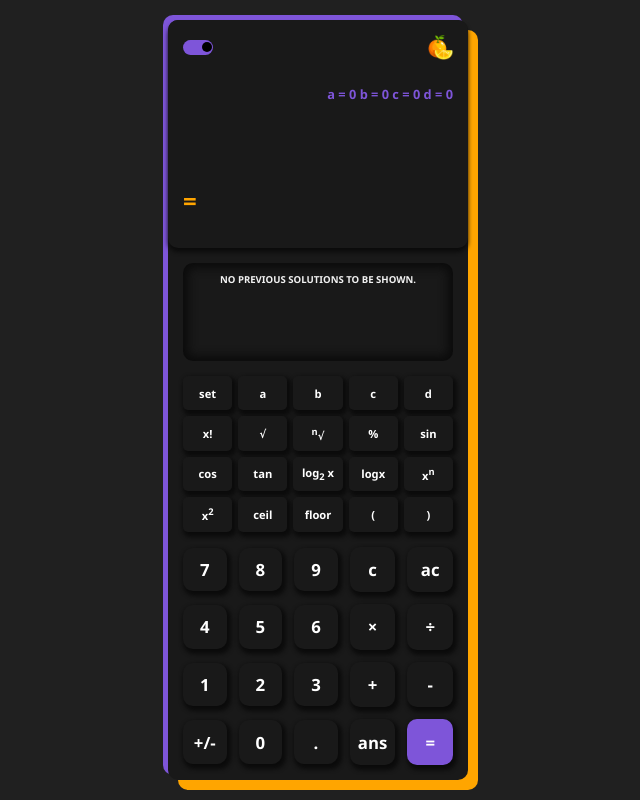
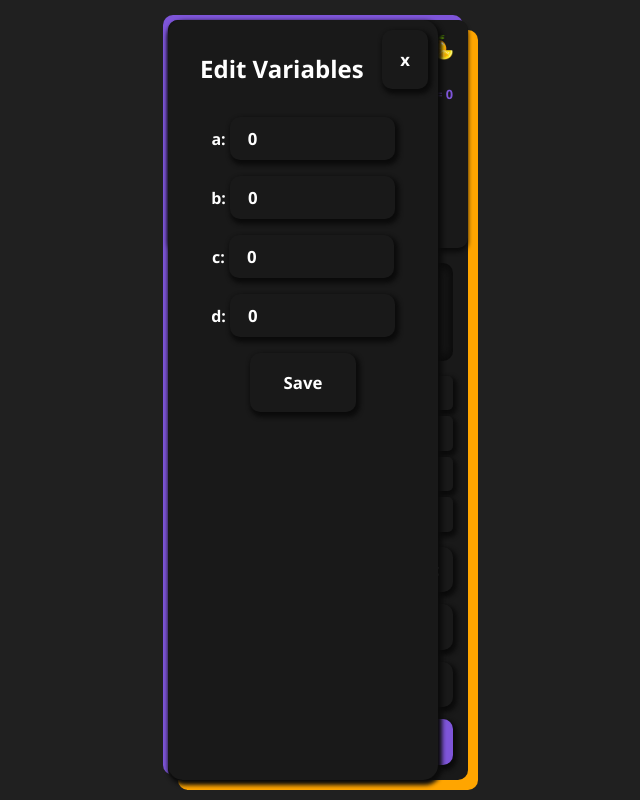
Before and after one commit to AdrianGallano/advance-calculator2, a website built with webpack: page index.html in a window 1280 px wide. Both pictures are taken after a click on the button "set". Shown: the whole page, without its empty margins (322-962 px from the left). Built offline with nearby package versions, Linux system fonts and the light colour scheme.

Commit message:
Add set functionality

```diff
--- a/index.html
+++ b/index.html
@@ -6,13 +6,42 @@
     <title>Advance Calculator</title>
     <link rel="icon" href="./static/images/orange.png" />
     <link rel="stylesheet" href="./static/style.css" />
-    <script src="./src/scripts/change-color-theme.js" defer ></script>
-    <script src="./src/scripts/keyboard.js" defer ></script>
-    <script src="./dist/main.js" defer ></script>
+    <script src="./src/scripts/change-color-theme.js" defer></script>
+    <script src="./src/scripts/keyboard.js" defer></script>
+    <script src="./dist/main.js" defer></script>
   </head>
   <body>
     <main>
       <div class="calculator">
+        <!-- Set overlay -->
+        <div class="nav-container">
+          <nav class="navigation">
+            <button id="close-btn">x</button>
+            <p>Edit Variables</p>
+            <ul>
+              <li>
+                <label for="a">a:</label>
+                <input type="text" id="a" value="0" name="variable" />
+              </li>
+              <li>
+                <label for="b">b:</label>
+                <input type="text" id="b" value="0" name="variable" />
+              </li>
+              <li>
+                <label for="c">c:</label>
+                <input type="text" id="c" value="0" name="variable" />
+              </li>
+              <li>
+                <label for="d">d:</label>
+                <input type="text" id="d" value="0" name="variable" />
+              </li>
+              <li>
+                <input type="button" value="Save">
+              </li>
+            </ul>
+          </nav>
+        </div>
+        <!-- The whole calc -->
         <div class="display">
           <div class="upper-display">
             <img
@@ -21,15 +50,14 @@
               alt="orange"
             />
             <input type="checkbox" id="darkmode-toggle" checked />
-            <label for="darkmode-toggle">
-            </label>
+            <label for="darkmode-toggle"> </label>
           </div>
           <div class="solution">
             <p id="variables">
-              a = <span data-content="a">0</span>
-              b = <span data-content="b">0</span>
-              c = <span data-content="c">0</span>
-              d = <span data-content="d">0</span>
+              a = <span data-content="a">0</span> b =
+              <span data-content="b">0</span> c =
+              <span data-content="c">0</span> d =
+              <span data-content="d">0</span>
             </p>
             <p id="solution-box"></p>
           </div>
@@ -41,7 +69,6 @@
         <div class="keypad">
           <div class="history">
             <p>NO PREVIOUS SOLUTIONS TO BE SHOWN.</p>
-
           </div>
           <div class="complex-operators">
             <button class="complex-buttons" data-content="set">set</button>
@@ -51,15 +78,23 @@
             <button class="complex-buttons" data-content="d">d</button>
             <button class="complex-buttons" data-content="!">x!</button>
             <button class="complex-buttons" data-content="sqrt(">√</button>
-              <button class="complex-buttons" data-content="nth-sqrt("><sup>n</sup>√</button>
+            <button class="complex-buttons" data-content="nth-sqrt(">
+              <sup>n</sup>√
+            </button>
             <button class="complex-buttons" data-content="%">%</button>
             <button class="complex-buttons" data-content="sin(">sin</button>
             <button class="complex-buttons" data-content="cos(">cos</button>
             <button class="complex-buttons" data-content="tan(">tan</button>
-              <button class="complex-buttons" data-content="log2(">log<sub>2</sub> x</button>
+            <button class="complex-buttons" data-content="log2(">
+              log<sub>2</sub> x
+            </button>
             <button class="complex-buttons" data-content="log(">logx</button>
-              <button class="complex-buttons" data-content="power">x<sup>n</sup></button>
-              <button class="complex-buttons" data-content="square">x<sup>2</sup></button>
+            <button class="complex-buttons" data-content="power">
+              x<sup>n</sup>
+            </button>
+            <button class="complex-buttons" data-content="square">
+              x<sup>2</sup>
+            </button>
             <button class="complex-buttons" data-content="ceil(">ceil</button>
             <button class="complex-buttons" data-content="floor(">floor</button>
             <button class="complex-buttons" data-content="(">(</button>
@@ -71,12 +106,16 @@
             </div>
             <div class="operators">
               <button class="operator-buttons" data-content="clear">c</button>
-                <button class="operator-buttons" data-content="allclear">ac</button>
+              <button class="operator-buttons" data-content="allclear">
+                ac
+              </button>
               <button class="operator-buttons" data-content="*">×</button>
               <button class="operator-buttons" data-content="/">÷</button>
               <button class="operator-buttons" data-content="+">+</button>
               <button class="operator-buttons" data-content="-">-</button>
-                <button class="operator-buttons" data-content="answer">ans</button>
+              <button class="operator-buttons" data-content="answer">
+                ans
+              </button>
               <button class="operator-buttons" data-content="equals">=</button>
             </div>
           </div>
--- a/src/index.js
+++ b/src/index.js
@@ -1,27 +1,41 @@
-const math = require("../node_modules/mathjs")
+const math = require("../node_modules/mathjs");
 
 // my display
 const solutionBox = document.querySelector("#solution-box");
 const resultBox = document.querySelector(".result > p");
+const variableBox = document.querySelectorAll("span[data-content]");
+
+//inputs
+const inputVariables = document.querySelectorAll("input[name='variable']");
+
 // the buttons that is going to be pressed
 const numberButtons = document.querySelectorAll(".numpad-buttons");
 const operatorButtons = document.querySelectorAll(".operator-buttons");
 const complexButtons = document.querySelectorAll(".complex-buttons");
+const saveButton = document.querySelector("input[value='Save']");
 const display = [];
 const parser = [];
 const complexMapper = [];
 const numberPattern = /[0-9\.]/;
 const operatorPattern = /[+\-*\/]/;
-const complexPattern = /^(a|b|c|d|\!|sin\(|cos\(|tan\(|log\(|ceil\(|floor\(|\(|\))$/;
-let a = 1;
-let b = 2;
-let c = 3;
-let d = 4;
+const complexPattern =
+  /^(a|b|c|d|\!|sin\(|cos\(|tan\(|log\(|ceiling\(|floor\(|\(|\)|%)$/;
 
+//navigation
+const navContainer = document.querySelector(".nav-container");
+const navigation = document.querySelector(".navigation");
+const setButton = document.querySelector("button[data-content='set']");
+const closeButton = document.getElementById("close-btn");
+
+const scope = {
+  a: "0",
+  b: "0",
+  c: "0",
+  d: "0",
+};
 
 let numberHolder = "";
 let index = display.length;
-
 
 numberButtons.forEach((btn) => {
   btn.addEventListener("click", (e) => {
@@ -50,15 +64,25 @@ operatorButtons.forEach((btn) => {
 complexButtons.forEach((btn) => {
   btn.addEventListener("click", (e) => {
     if (e.target.dataset.content.match(complexPattern)) {
-      getComplexOperator(e)
+      getComplexOperator(e);
       numberHolder = "";
       index = display.length;
     } else {
-      console.log("not yet.")
+      mapComplexOperator(e);
     }
     showDisplay();
   });
 });
+
+saveButton.addEventListener("click", () => {
+  setNumber()
+  closeNav()
+});
+
+closeButton.addEventListener("click", () => {
+  closeNav()
+});
+
 
 const mapBasicOperator = (e) => {
   let btnData = e.target.dataset.content;
@@ -79,22 +103,63 @@ const mapBasicOperator = (e) => {
   }
 };
 
+const mapComplexOperator = (e) => {
+  let btnData = e.target.dataset.content;
+
+  switch (btnData) {
+    case "set":
+      openNav();
+    default:
+      break;
+  }
+};
+
+const openNav = () => {
+  navContainer.style.display = "flex";
+  setTimeout(() => {
+    navContainer.style.width = "100%";
+  }, 0);
+};
+
+const closeNav = () => {
+  navContainer.style.width = "0";
+  setTimeout(() => {
+    navContainer.style.display = "none";
+  }, 100);
+};
+
+const setNumber = () => {
+  let nodeNumber = 0;
+  /* assign vaiableBox to scope */
+  for (let variable in scope) {
+    scope[variable] = inputVariables[nodeNumber].value;
+    variableBox[nodeNumber].textContent = inputVariables[nodeNumber].value;
+    nodeNumber++;
+  }
+};
+
 const clearNumber = () => {
-  if(display.length == 0) return
+  if (display.length == 0) return;
   let currentState = display.length - 1;
   if (
     display[currentState].match(numberPattern) &&
     display[currentState].length > 1
   ) {
-    display[currentState] = display[currentState].slice(0, display[currentState].length - 1);
-    parser[currentState] = parser[currentState].slice(0,parser[currentState].length - 1);
+    display[currentState] = display[currentState].slice(
+      0,
+      display[currentState].length - 1
+    );
+    parser[currentState] = parser[currentState].slice(
+      0,
+      parser[currentState].length - 1
+    );
     index = currentState;
     numberHolder = display[currentState];
   } else {
     display.pop();
     parser.pop();
     currentState = display.length - 1;
-    if(display.length != 0 && display[currentState].match(numberPattern)) {
+    if (display.length != 0 && display[currentState].match(numberPattern)) {
       index = currentState;
       numberHolder = display[currentState];
     } else {
@@ -126,9 +191,9 @@ const useAnswer = () => {
 const equals = () => {
   if (display.length == 0) return;
   try {
-    let finalAnswer = math.evaluate(parser.join(""))
+    let finalAnswer = math.evaluate(parser.join(""), scope);
     resultBox.textContent = finalAnswer;
-  } catch(err) {
+  } catch (err) {
     resultBox.textContent = "Syntax error";
   }
 };
@@ -171,3 +236,11 @@ const changeSign = () => {
   display[index] = numberHolder;
   parser[index] = numberHolder;
 };
+
+/*
+sqrt
+nth sqrt
+log2x
+x to the power of n
+x squared
+*/
--- a/static/style.css
+++ b/static/style.css
@@ -40,8 +40,10 @@ main {
   height: 100vh;
 }
 
+
 .calculator {
   /* Calculator container */
+  position: relative;
   display: flex;
   flex-direction: column;
   height: 95%;
@@ -53,6 +55,80 @@ main {
 
 .light-calc{
   background-color: var(--white-smoke);
+}
+
+.navigation{
+  position: relative;
+  display: flex;
+  flex-direction: column;
+  padding: 2rem;
+  height: 100%;
+  width: 90%;
+  background-color: var(--eerie-black);
+  -moz-box-shadow: 2px 3px 4px 2px var(--night);
+  -webkit-box-shadow: 2px 3px 4px 2px var(--night);
+  box-shadow: 2px 3px 4px 2px var(--night);
+  border-radius: 15px;
+}
+
+.navigation > p{
+  font-size: 1.5rem;
+  margin-bottom: 2rem;
+}
+
+.navigation > ul{
+  display: flex;
+  flex-direction: column;
+  list-style-type: none;
+  justify-content: center;
+  align-items: center;
+}
+
+.navigation li{
+  text-align: center;
+  margin-bottom: 1rem;
+}
+
+.navigation button{
+  position: absolute;
+  padding: 1rem;
+  top: 10px;
+  right: 10px;
+}
+
+.navigation input{
+  border-radius: 10px;
+  border-color: transparent;
+  -moz-box-shadow: 2px 3px 4px 2px var(--night);
+  -webkit-box-shadow: 2px 3px 4px 2px var(--night);
+  box-shadow: 2px 3px 4px 2px var(--night);
+  background-color: var(--eerie-black);
+  font-family: "Segoe UI", Tahoma, Geneva, Verdana, sans-serif;
+  font-weight: 700;
+  font-size: 1.05rem;
+  color: var(--white-color);
+  padding: 1rem 2rem;
+}
+
+.nav-container{
+  display: none;
+  position: absolute;
+  z-index: 1;
+  height: 100%;
+  width: 0;
+}
+
+input[name="variable"]{
+  padding: .5rem 1rem;
+  width: 80%;
+}
+
+input[value="Save"]:hover{
+  background-color: var(--night);
+}
+
+input[value="Save"]:active{
+  background-color: orange;
 }
 
 .display {
@@ -298,7 +374,7 @@ button:active {
 }
 
 /* dark and light theme style */
-label {
+label[for="darkmode-toggle"] {
   margin-top: 5px;
   height: 15px;
   width: 30px;
@@ -310,7 +386,7 @@ label {
   cursor: pointer;
 }
 
-label::after {
+label[for="darkmode-toggle"]::after {
   content: "";
   width: 10px;
   height: 10px;
@@ -322,17 +398,17 @@ label::after {
   box-shadow: 0px 5px 10px rgba(255, 255, 255, 0);
 }
 
-input {
+#darkmode-toggle {
   visibility: hidden;
   width: 0px;
   height: 0px;
 }
 
-input:checked + label {
+#darkmode-toggle:checked + label[for="darkmode-toggle"] {
   background: var(--purple-color);
 }
 
-input:checked + label::after {
+#darkmode-toggle:checked + label[for="darkmode-toggle"]::after {
   left: 3px;
   transform: translateX(160%);
 }
```
Lines whose indentation alone changed are shown as unchanged.
